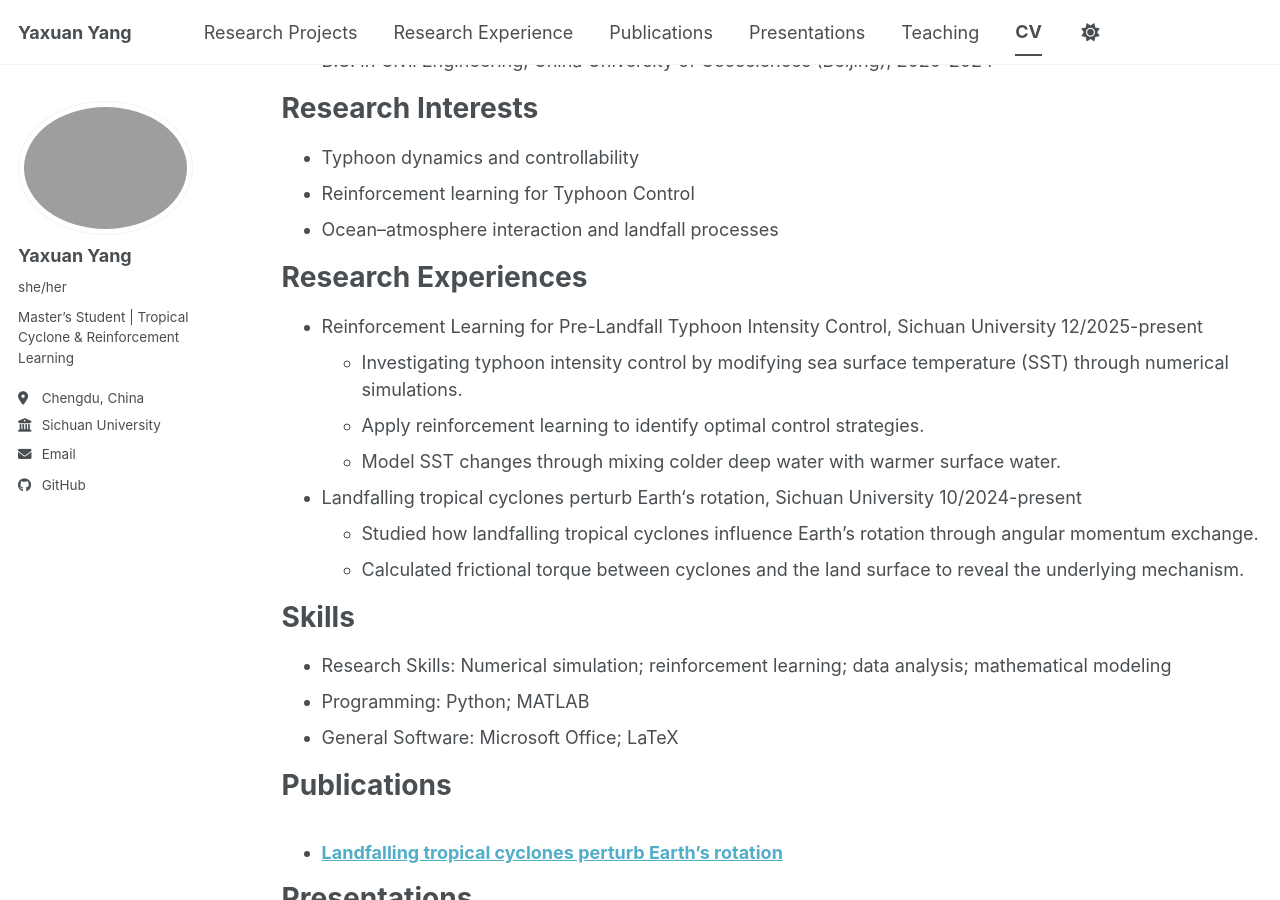
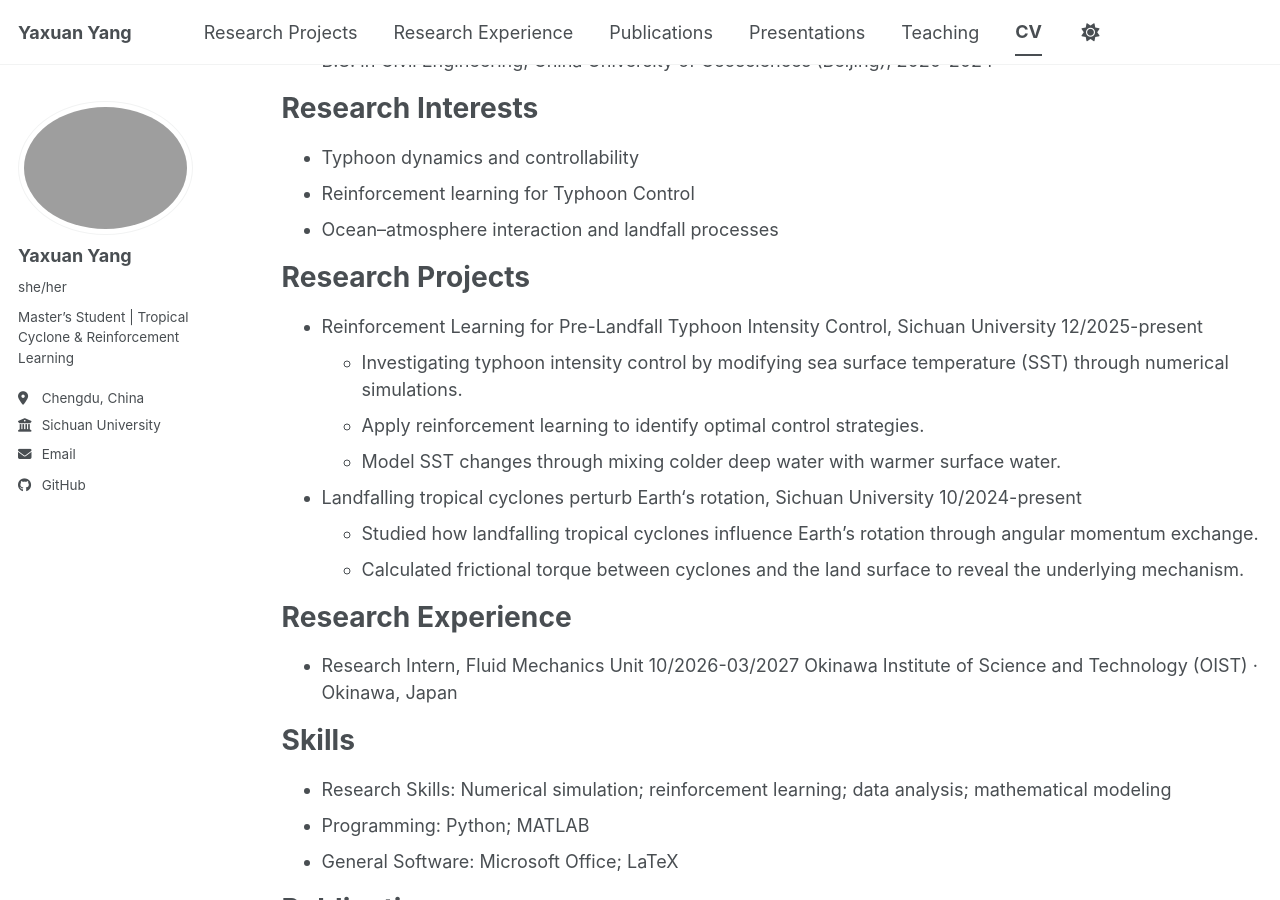
Before and after one commit to yyx-git/yyx-git.github.io, a Jekyll site: the page built from _pages/cv.md, in a window 1280 px wide and 900 px high, scrolled down 211 px. Built offline with Jekyll 4.4.1, drawn with Linux system fonts in a browser that asks for light colours; a script bundle is joined from its source files by our own code; library files that are not in the unit come from our copies.

Commit message:
Update cv.md

```diff
--- a/_pages/cv.md
+++ b/_pages/cv.md
@@ -20,7 +20,7 @@ Research Interests
 * Reinforcement learning for Typhoon Control
 * Ocean–atmosphere interaction and landfall processes
 
-Research Experiences
+Research Projects
 ======
 * Reinforcement Learning for Pre-Landfall Typhoon Intensity Control, Sichuan University    12/2025-present
   * Investigating typhoon intensity control by modifying sea surface temperature (SST) through numerical simulations.
@@ -30,6 +30,11 @@ Research Experiences
 * Landfalling tropical cyclones perturb Earth‘s rotation, Sichuan University    10/2024-present
   * Studied how landfalling tropical cyclones influence Earth’s rotation through angular momentum exchange.
   * Calculated frictional torque between cyclones and the land surface to reveal the underlying mechanism.
+
+Research Experience
+======
+* Research Intern, Fluid Mechanics Unit     10/2026-03/2027
+Okinawa Institute of Science and Technology (OIST) · Okinawa, Japan
 
 Skills
 ======
```
